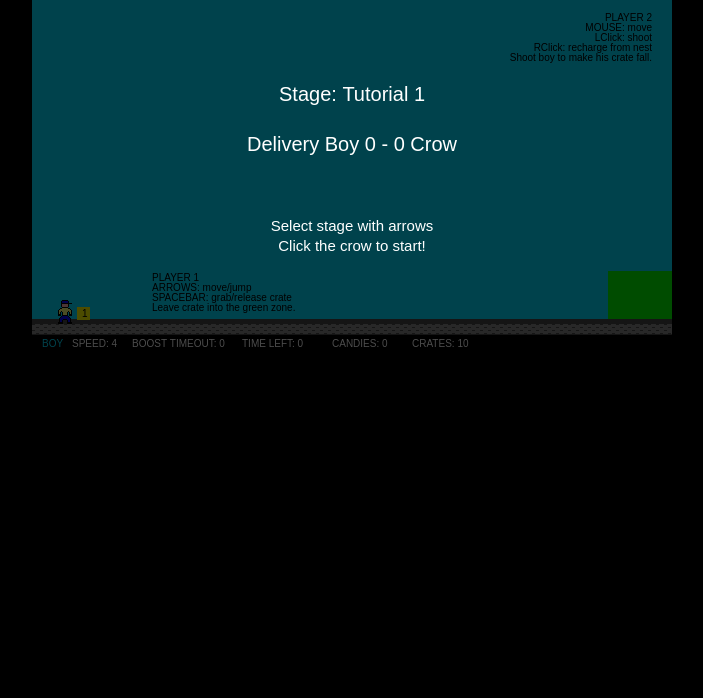
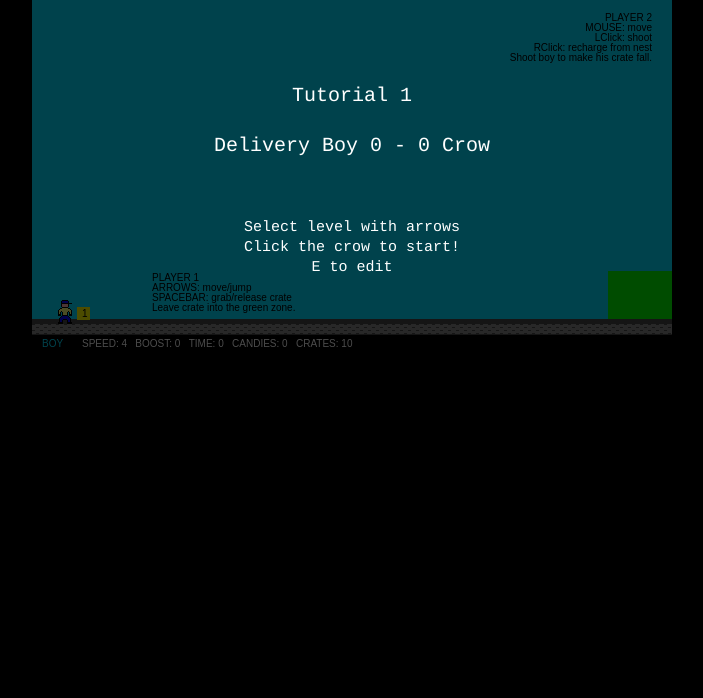
Before and after one commit to 4lbertoC/mirrordelivery, a plain HTML site: page index.uncompiled.html in a window 1280 px wide. Shown: the part 102-800 px from the top of the page, without its empty margins (288-991 px from the left). Drawn offline with Linux system fonts and the light colour scheme.

Commit message:
added level editor

```diff
--- a/scripts/game.js
+++ b/scripts/game.js
@@ -13,12 +13,19 @@
 	var canvas = document.getElementById('c'),
 		ctx = canvas.getContext('2d'),
 		currentT = 0,
-		selectedLevel = 0;
+		selectedLevel = 0,
+		currentMousePosition = [0, 0],
+		leftButtonDown = false;
+
+	// EDIT MODE VARIABLES
+	var selectedBlock = 0;
 
 	// CONSTANTS
 	var CANVAS_WIDTH = 640,
 		CANVAS_HEIGHT = 400,
-		BLOCK_SIZE = 16;
+		BLOCK_SIZE = 16,
+		I = CANVAS_WIDTH / BLOCK_SIZE,
+		J = CANVAS_HEIGHT / BLOCK_SIZE;
 
 	var BLOCK_TYPE = {
 		EMPTY: '0',
@@ -30,6 +37,7 @@
 		NEST: '6',
 		DISPENSER: '7'
 	};
+	var NUM_BLOCKS = 8; // Keep this info for the level editor
 
 	var SOUND_TYPE = {
 		JUMP: 0,
@@ -77,7 +85,9 @@
 		DOWN: 40,
 		EAT: 69,
 		INTERACT: 32,
-		MENU: 27
+		MENU: 27,
+		DELETE: 68,
+		JSONIZE_LEVEL: 74
 	}
 
 	/*
@@ -85,6 +95,14 @@
 	 * The game objects
 	 *
 	 */
+
+		function initImage(src, width, height) {
+			var img = new Image();
+			img.width = width || 16;
+			img.height = height || 16;
+			img.src = src;
+			return img;
+		}
 
 	var Player = {
 		position: null,
@@ -100,7 +118,7 @@
 		isInteracting: false,
 		verticalSpeed: 0,
 		images: {
-			standing: null
+			standing: initImage('img/man.png', 16, 32)
 		},
 		wasOverSolidBlock: false,
 		crateCarried: undefined,
@@ -111,7 +129,7 @@
 	var Crow = {
 		position: null,
 		images: {
-			flying: null
+			flying: initImage('img/crow.png')
 		},
 		shots: NEST_SHOTS,
 		isInWarningZone: false,
@@ -123,19 +141,19 @@
 
 	var Environment = {
 		Ladder: {
-			image: null
+			image: initImage('img/ladder.png')
 		},
 		Nest: {
-			image: null
+			image: initImage('img/nest.png')
 		},
 		Dispenser: {
-			image: null
+			image: initImage('img/dispenser.png')
 		},
 		Roof: {
-			image: null
+			image: initImage('img/roof.png')
 		},
 		Wall: {
-			image: null
+			image: initImage('img/wall.png')
 		}
 	};
 
@@ -148,13 +166,13 @@
 	var CratesArray = [];
 
 	var Crumbs = {
-		image: null,
+		image: initImage('img/crumbs.png'),
 		position: null
 	};
 	var CrumbsArray = [];
 
 	var Shot = {
-		image: null,
+		image: initImage('img/shot.png'),
 		position: null,
 		speed: 6
 	};
@@ -166,7 +184,8 @@
 		time: 0,
 		boyPoints: 0,
 		crowPoints: 0,
-		currentLevel: null
+		currentLevel: null,
+		editMode: false
 	};
 
 	var InstructionCanvas = document.createElement('canvas');
@@ -177,7 +196,7 @@
 
 	var Granny = {
 		position: [80, 53],
-		image: null,
+		image: initImage('img/granny.png'),
 		startingLaserPosition: [95, 78]
 	}
 
@@ -186,8 +205,7 @@
 	 * Levels definition
 	 *
 	 */
-	var tutorial1Map = '4444444444444444444444444444444444444444' +
-		'0000000000000000000000000000000000000060' +
+	var tutorial1Map = '0000000000000000000000000000000000000060' +
 		'0000000000000000000000000000000000000011' +
 		'0000000000000000000000000000000000000000' +
 		'0000000000000000000000000000000000000000' +
@@ -209,12 +227,9 @@
 		'0000000000000000000000000000000000005555' +
 		'0000000000000000000000000000000000005555' +
 		'0000000000000000000000000000000000005555' +
-		'1111111111111111111111111111111111111111' +
-		'4444444444444444444444444444444444444444' +
-		''.split(''),
+		'1111111111111111111111111111111111111111',
 
-		tutorial2Map = '4444444444444444444444444444444444444444' +
-			'0000000000000000000000000000000000000060' +
+		tutorial2Map = '0000000000000000000000000000000000000060' +
 			'0000000000000000000000000000000000000011' +
 			'0000000000000000000000000000000000000000' +
 			'0000000000000000000000000000000000000000' +
@@ -236,12 +251,9 @@
 			'0000000000000000000000000000000000005555' +
 			'0000000000000000000000000000000000005555' +
 			'0000000000700000000000000000000000005555' +
-			'1111111111111111111111111111111111111111' +
-			'4444444444444444444444444444444444444444' +
-			''.split(''),
+			'1111111111111111111111111111111111111111',
 
-		tutorial3Map = '4444444444444444444444444444444444444444' +
-			'0000000000000000000000000000000000000060' +
+		tutorial3Map = '0000000000000000000000000000000000000060' +
 			'0000000000000000000000000000000000000011' +
 			'0000000000000000000000000000000000000000' +
 			'0000000000000000000000000000000000000000' +
@@ -263,12 +275,9 @@
 			'0000000000000000000000000000000000002000' +
 			'0000000000000000000000000000000000002000' +
 			'0000000000000000000000000000000000002000' +
-			'1111111111111111111111111111111111111111' +
-			'4444444444444444444444444444444444444444' +
-			''.split(''),
+			'1111111111111111111111111111111111111111',
 
-		lvl1Map = '4444444444444444444444444444444444444444' +
-			'3333330000000000000000000000000000000060' +
+		lvl1Map = '3333330000000000000000000000000000000060' +
 			'5555530000000000000000000000000000000011' +
 			'5555500000000000000000000033330000000000' +
 			'5555500000000000000200000000000000000000' +
@@ -290,9 +299,7 @@
 			'0000333330000000000011110000200002000000' +
 			'0000000000000000000000000000211112000000' +
 			'0000000000000000000000000000200000000000' +
-			'1111111111111111111111111111111111111111' +
-			'4444444444444444444444444444444444444444' +
-			''.split(''),
+			'1111111111111111111111111111111111111111',
 		Tutorial1 = {
 			name: 'Tutorial 1',
 			startingPlayerPosition: [33, 370],
@@ -315,8 +322,8 @@
 			crates: [3],
 			gameTime: 30000,
 			instructions: {
-				Boy: ['SPACEBAR: buy candies when not holding a crate.', 'E: use candy', 'Candies will give a speed boost.'],
-				Crow: ['Roofs block your shots.', 'Don\'t touch the roofs or the delivery boy.', 'RClick: eat candy crumbs to get 5 shots.']
+				Boy: ['SPACEBAR: buy candies when not holding a crate.', 'E: use candy', 'Candies give a speed boost.'],
+				Crow: ['Roofs block shots.', 'Don\'t touch the roofs or the boy.', 'RClick: eat candy crumbs to get 5 shots.']
 			}
 		},
 		Tutorial3 = {
@@ -329,7 +336,7 @@
 			crates: [2, 3],
 			gameTime: 60000,
 			instructions: {
-				Boy: ['ARROWS: climb ladders', 'Heavy crates will break if you fall from too high.'],
+				Boy: ['ARROWS: climb ladder', 'Crates will break if you fall from too high.'],
 				Crow: ['Don\'t get shot!', 'Hide in the nest.']
 			}
 		},
@@ -344,6 +351,23 @@
 			gameTime: 300000
 		},
 		Levels = [Tutorial1, Tutorial2, Tutorial3, Level5];
+
+	function createCustomLevel() {
+		var currentLevel = Levels[selectedLevel];
+		var CustomLevel = {
+			name: 'CustomLevel1',
+			startingPlayerPosition: currentLevel.startingPlayerPosition.slice(),
+			startingCrowPosition: currentLevel.startingCrowPosition.slice(),
+			crateStartingPosition: currentLevel.crateStartingPosition.slice(),
+			grannyPosition: currentLevel.grannyPosition && currentLevel.grannyPosition.slice(),
+			map: currentLevel.map,
+			crates: currentLevel.crates.slice(),
+			gameTime: currentLevel.gameTime,
+			isCustom: true
+		}
+		Levels.push(CustomLevel);
+		selectedLevel = Levels.length - 1;
+	}
 
 	/*
 	 *
@@ -423,46 +447,9 @@
 
 	/*
 	 *
-	 * Game Objects Initialization
+	 * Initialization
 	 *
 	 */
-
-	// Build Map
-	var i = 0,
-		j = 0,
-		I = CANVAS_WIDTH / BLOCK_SIZE,
-		J = CANVAS_HEIGHT / BLOCK_SIZE;
-
-	function initImage(src, width, height) {
-		var img = new Image();
-		img.width = width || 16;
-		img.height = height || 16;
-		img.src = src;
-		return img;
-	}
-
-	// Build Player
-	Player.images.standing = initImage('img/man.png', 16, 32);
-
-	// Build Crow
-	Crow.images.flying = initImage('img/crow.png');
-
-	// Build Environment
-	Environment.Ladder.image = initImage('img/ladder.png');
-	Environment.Nest.image = initImage('img/nest.png');
-	Environment.Dispenser.image = initImage('img/dispenser.png');
-	Environment.Roof.image = initImage('img/roof.png');
-	Environment.Wall.image = initImage('img/wall.png');
-
-	// Build Crumbs
-	Crumbs.image = initImage('img/crumbs.png');
-
-	// Build Shot
-	Shot.image = initImage('img/shot.png');
-
-	// Build Granny
-	Granny.image = initImage('img/granny.png');
-
 
 	function printText(context, textArray, x, y, yIncrement, color, align) {
 		var previousFillColor = context.fillColor;
@@ -494,13 +481,18 @@
 
 		Player.candies = 0;
 		Player.speedBoostTimeout = 0;
-		Player.crateCarried = undefined,
+		Player.crateCarried = undefined;
 		Player.crates = MAX_CRATES;
+		Player.isInteracting = false;
+		Player.isJumping = false;
+		Player.isMoving = false;
+		Player.isInAir = false;
 
 		Crow.health = MAX_CROW_HEALTH;
 		Crow.stunnedTimeout = 0;
 
 		Game.time = 0;
+		Game.editMode = false;
 
 		if (lvl.grannyPosition) {
 			Granny.position = lvl.grannyPosition.slice();
@@ -511,7 +503,8 @@
 			Granny.startingLaserPosition = null;
 		}
 
-		Map = lvl.map;
+		Map = '4444444444444444444444444444444444444444' + lvl.map + '4444444444444444444444444444444444444444';
+		Map = Map.split('');
 
 		// Build Crates
 		var currentCrateSize,
@@ -552,18 +545,22 @@
 		InstructionCanvas.width = CANVAS_WIDTH;
 		InstructionCanvas.height = CANVAS_HEIGHT;
 		var icCtx = InstructionCanvas.getContext('2d');
-		icCtx.clearRect(0, 0, CANVAS_WIDTH, CANVAS_HEIGHT);
 		icCtx.fillStyle = 'rgba(0,0,0,0.7)';
 		icCtx.fillRect(0, 0, CANVAS_WIDTH, CANVAS_HEIGHT);
 		icCtx.fillStyle = '#fff';
-		icCtx.font = '20px sans-serif';
+		icCtx.font = '20px courier';
 		icCtx['textAlign'] = 'center';
-		icCtx.fillText('Stage: ' + Game.currentLevel.name, CANVAS_WIDTH / 2, CANVAS_HEIGHT / 2 - 50);
+		icCtx.fillText(Game.currentLevel.name, CANVAS_WIDTH / 2, CANVAS_HEIGHT / 2 - 50);
 
 		icCtx.fillText('Delivery Boy ' + Game.boyPoints + ' - ' + Game.crowPoints + ' Crow', CANVAS_WIDTH / 2, CANVAS_HEIGHT / 2);
-		icCtx.font = '15px sans-serif';
-		icCtx.fillText("Select stage with arrows", CANVAS_WIDTH / 2, CANVAS_HEIGHT / 2 + 80);
+		icCtx.font = '15px courier';
+		icCtx.fillText("Select level with arrows", CANVAS_WIDTH / 2, CANVAS_HEIGHT / 2 + 80);
 		icCtx.fillText("Click the crow to start!", CANVAS_WIDTH / 2, CANVAS_HEIGHT / 2 + 100);
+		icCtx.fillText("E to edit", CANVAS_WIDTH / 2, CANVAS_HEIGHT / 2 + 120);
+		if (lvl.isCustom) {
+			icCtx.fillText("D to delete", CANVAS_WIDTH / 2, CANVAS_HEIGHT / 2 + 140);
+			icCtx.fillText("J to insert/copy JSON", CANVAS_WIDTH / 2, CANVAS_HEIGHT / 2 + 160);
+		}
 
 		icCtx['beginPath']();
 		icCtx['arc'](Crow.position[0], Crow.position[1], 16, 0, 360);
@@ -574,20 +571,20 @@
 		introThemeString = INTRO_THEME.slice();
 	}
 
-	reset();
+	reset(selectedLevel);
 
 	function winBoy() {
 		Game.boyPoints += 1;
 		canvas['style']['cursor'] = 'auto';
 		playSound(SOUND_TYPE.SUCCESS);
-		reset();
+		reset(selectedLevel);
 	}
 
 	function winCrow() {
 		Game.crowPoints += 1;
 		canvas['style']['cursor'] = 'auto';
 		playSound(SOUND_TYPE.FAILURE);
-		reset();
+		reset(selectedLevel);
 	}
 
 	// Helper functions
@@ -602,7 +599,6 @@
 
 	// Add Mouse Event Listener
 	canvas.addEventListener('click', function (evt) {
-		var currentMousePosition = getCanvasRelativeCoords(evt);
 		if (!Game.started) {
 			if (currentMousePosition[0] > Crow.position[0] - 16 && currentMousePosition[0] < Crow.position[0] + 16 && currentMousePosition[1] > Crow.position[1] - 16 && currentMousePosition[1] < Crow.position[1] + 16) {
 				Game.started = true;
@@ -620,10 +616,25 @@
 		}
 	});
 
+	canvas.addEventListener('mousedown', function (evt) {
+		if (evt.which === 1) leftButtonDown = true;
+		if (Game.editMode && leftButtonDown) {
+			setMapAt('' + selectedBlock, Math.floor(currentMousePosition[0] / BLOCK_SIZE), Math.floor(currentMousePosition[1] / BLOCK_SIZE));
+		}
+	});
+
+	canvas.addEventListener('mouseup', function (evt) {
+		if (evt.which === 1) leftButtonDown = false;
+	});
+
 	canvas.addEventListener('mousemove', function (evt) {
+		var tempCurMousePos = getCanvasRelativeCoords(evt);
+		currentMousePosition = [tempCurMousePos[0], tempCurMousePos[1]];
 		if (Game.started) { // Update the crow's position
 			var newCrowPosition = getCanvasRelativeCoords(evt);
 			Crow.position = newCrowPosition.slice();
+		} else if (Game.editMode && leftButtonDown) {
+			setMapAt('' + selectedBlock, Math.floor(currentMousePosition[0] / BLOCK_SIZE), Math.floor(currentMousePosition[1] / BLOCK_SIZE));
 		}
 	});
 
@@ -659,7 +670,9 @@
 	}
 
 	function setMapAt(value, x, y) {
-		Map[I * y + j] = value;
+		if (y > 0 && y < J - 1) {
+			Map[I * y + x] = value;
+		}
 	}
 
 	function arePositionsInSameBlock(pos1, pos2) {
@@ -709,6 +722,17 @@
 		return (isPlayerOnBlock(BLOCK_TYPE.LADDER) ? speed / 3 : currentSpeed);
 	}
 
+	function validateJsonLevel(jsonLevel) {
+		try {
+			var level = JSON.parse(jsonLevel);
+			//if(level.startingPlayerPosition)
+			return true;
+		} catch (e) {
+			alert('Level not valid: ' + e.message);
+		}
+		return false;
+	}
+
 	function processInput(t) {
 		var speed = getPlayerSpeed(),
 			ladderSpeed = Player.ladderSpeed,
@@ -716,7 +740,7 @@
 			y = Player.position[1],
 			k = KeyHandler.k;
 
-		if (!Game.started) {
+		if (!Game.started && !Game.editMode) { // MENU
 			if (k[KEYCODES.LEFT] && !Player.isMoving) {
 				selectedLevel = (selectedLevel + Levels.length - 1) % Levels.length;
 				reset(selectedLevel);
@@ -727,15 +751,45 @@
 				reset(selectedLevel);
 				Player.isMoving = true;
 			}
+			if (k[KEYCODES.EAT]) {
+				if (!Levels[selectedLevel].isCustom) {
+					createCustomLevel();
+				}
+				Game.editMode = true;
+			}
+			if (k[KEYCODES.DELETE] && !Player.isMoving) {
+				Player.isMoving = true;
+				if (Levels[selectedLevel].isCustom) {
+					Levels.splice(selectedLevel, 1);
+					selectedLevel--;
+					reset(selectedLevel);
+				}
+			}
+			if (k[KEYCODES.JSONIZE_LEVEL] && Levels[selectedLevel].isCustom && !Player.isMoving) {
+				Player.isMoving = true;
+				var jsonLevel = prompt('LEVEL JSON', JSON.stringify(Levels[selectedLevel]));
+				if (jsonLevel && validateJsonLevel(jsonLevel)) {
+					Levels[selectedLevel] = JSON.parse(jsonLevel);
+					reset(selectedLevel);
+				}
+			}
+			if (!k[KEYCODES.LEFT] && !k[KEYCODES.RIGHT] && !k[KEYCODES.EAT] && !k[KEYCODES.JSONIZE_LEVEL]) {
+				Player.isMoving = false;
+			}
+			return;
+		} else if (Game.editMode) {
+			if (k[KEYCODES.LEFT] && !Player.isMoving) {
+				selectedBlock = (selectedBlock + NUM_BLOCKS - 1) % NUM_BLOCKS;
+				Player.isMoving = true;
+			}
+			if (k[KEYCODES.RIGHT] && !Player.isMoving) {
+				selectedBlock = (selectedBlock + 1) % NUM_BLOCKS;
+				Player.isMoving = true;
+			}
 			if (!k[KEYCODES.LEFT] && !k[KEYCODES.RIGHT]) {
 				Player.isMoving = false;
 			}
-			return;
-		}
-		if (k[KEYCODES.MENU]) {
-			canvas['style']['cursor'] = 'auto';
-			reset(selectedLevel);
-		}
+		} else if (Game.started) {
 			if (k[KEYCODES.INTERACT] && !Player.isJumping && !Player.isInAir && !Player.isInteracting) { // SPACEBAR
 				Player.isInteracting = true;
 				interact();
@@ -782,6 +836,12 @@
 			}
 			if (!k[KEYCODES.LEFT] && !k[KEYCODES.UP] && !k[KEYCODES.RIGHT] && !k[KEYCODES.DOWN]) {
 				Player.isMoving = false;
+			}
+		}
+		if (k[KEYCODES.MENU]) {
+			canvas['style']['cursor'] = 'auto';
+			Levels[selectedLevel].map = Map.join('').substring(I, I * J - I);
+			reset(selectedLevel);
 		}
 	}
 
@@ -993,34 +1053,37 @@
 		ctx.fillRect(0, 0, CANVAS_WIDTH, CANVAS_HEIGHT);
 	}
 
-	function drawMap() {
-		var color,
-			image;
-		for (i = 0; i < I; i++) {
-			for (j = 0; j < J; j++) {
-				image = null;
+	function drawBlockTypeAt(blockType, x, y) {
+		var image = null,
 			color = '#00deff'; // As default, use sky color, also as background for images that have transparency
-				/* if (getMapAt(i, j) === BLOCK_TYPE.EMPTY) {} else*/ // Do nothing if it's empty
-				if (getMapAt(i, j) === BLOCK_TYPE.SOLID) {
+		if (blockType === BLOCK_TYPE.SOLID) {
 			image = Environment.Wall.image;
-				} else if (getMapAt(i, j) === BLOCK_TYPE.ROOF) {
+		} else if (blockType === BLOCK_TYPE.ROOF) {
 			image = Environment.Roof.image;
-				} else if (getMapAt(i, j) === BLOCK_TYPE.STATUS_BAR) {
+		} else if (blockType === BLOCK_TYPE.STATUS_BAR) {
 			color = '#000';
-				} else if (getMapAt(i, j) === BLOCK_TYPE.GOAL) {
+		} else if (blockType === BLOCK_TYPE.GOAL) {
 			color = '#0f0';
-				} else if (getMapAt(i, j) === BLOCK_TYPE.NEST) {
+		} else if (blockType === BLOCK_TYPE.NEST) {
 			image = Environment.Nest.image;
-				} else if (getMapAt(i, j) === BLOCK_TYPE.LADDER) {
+		} else if (blockType === BLOCK_TYPE.LADDER) {
 			image = Environment.Ladder.image;
-				} else if (getMapAt(i, j) === BLOCK_TYPE.DISPENSER) {
+		} else if (blockType === BLOCK_TYPE.DISPENSER) {
 			image = Environment.Dispenser.image;
 		}
 		ctx.fillStyle = color;
-				ctx.fillRect(i * BLOCK_SIZE, j * BLOCK_SIZE, BLOCK_SIZE, BLOCK_SIZE);
+		ctx.fillRect(x, y, BLOCK_SIZE, BLOCK_SIZE);
 		if (image !== null) {
-					ctx.drawImage(image, i * BLOCK_SIZE, j * BLOCK_SIZE, BLOCK_SIZE, BLOCK_SIZE);
+			ctx.drawImage(image, x, y, BLOCK_SIZE, BLOCK_SIZE);
 		}
+	}
+
+	function drawMap() {
+		var i, j;
+		for (i = 0; i < I; i++) {
+			for (j = 0; j < J; j++) {
+				/* if (getMapAt(i, j) === BLOCK_TYPE.EMPTY) {} else*/ // Do nothing if it's empty
+				drawBlockTypeAt(getMapAt(i, j), i * BLOCK_SIZE, j * BLOCK_SIZE);
 			}
 		}
 	}
@@ -1095,16 +1158,10 @@
 		ctx.fillStyle = 'white';
 
 		// Boy's status
-		ctx.fillText("SPEED: " + getPlayerSpeed(), 40, 396);
-		ctx.fillText("BOOST TIMEOUT: " + Math.max(0, Math.ceil((Player.speedBoostTimeout - t) / 1000)), 100, 396);
-		ctx.fillText("TIME LEFT: " + Math.max(0, Math.ceil((Game.time - t) / 1000)), 210, 396);
-		ctx.fillText("CANDIES: " + Player.candies, 300, 396);
-		ctx.fillText("CRATES: " + Player.crates, 380, 396);
+		ctx.fillText("SPEED: " + getPlayerSpeed() + "   BOOST: " + Math.max(0, Math.ceil((Player.speedBoostTimeout - t) / 1000)) + "   TIME: " + Math.max(0, Math.ceil((Game.time - t) / 1000)) + "   CANDIES: " + Player.candies + "   CRATES: " + Player.crates, 50, 396);
 
 		// Crow's status
-		ctx.fillText("SHOTS: " + Crow.shots, 540, 12);
-		ctx.fillText("STUN TIMEOUT: " + Math.max(0, Math.ceil((Crow.stunnedTimeout - t) / 1000)), 430, 12);
-		ctx.fillText("HEALTH: " + Crow.health, 340, 12);
+		ctx.fillText("SHOTS: " + Crow.shots + "   STUN TIMEOUT: " + Math.max(0, Math.ceil((Crow.stunnedTimeout - t) / 1000)) + "   HEALTH: " + Crow.health, 370, 12);
 
 		// Logs to be removed
 		// ctx.fillStyle = 'red';
@@ -1125,8 +1182,11 @@
 		drawCrow(t);
 		drawLaser();
 		drawStatus(t);
-		if (!Game.started) {
+		if (!Game.started && !Game.editMode) {
 			ctx.drawImage(InstructionCanvas, 0, 0);
+		}
+		if (Game.editMode) {
+			drawBlockTypeAt('' + selectedBlock, currentMousePosition[0] - (currentMousePosition[0] % BLOCK_SIZE), currentMousePosition[1] - (currentMousePosition[1] % BLOCK_SIZE))
 		}
 	}
 
```
Also changed, not shown: build/index.html (+1 -7 lines), index.html (+1 -7 lines), build/game.min.js, 2 other files. Lines whose indentation alone changed are shown as unchanged.
